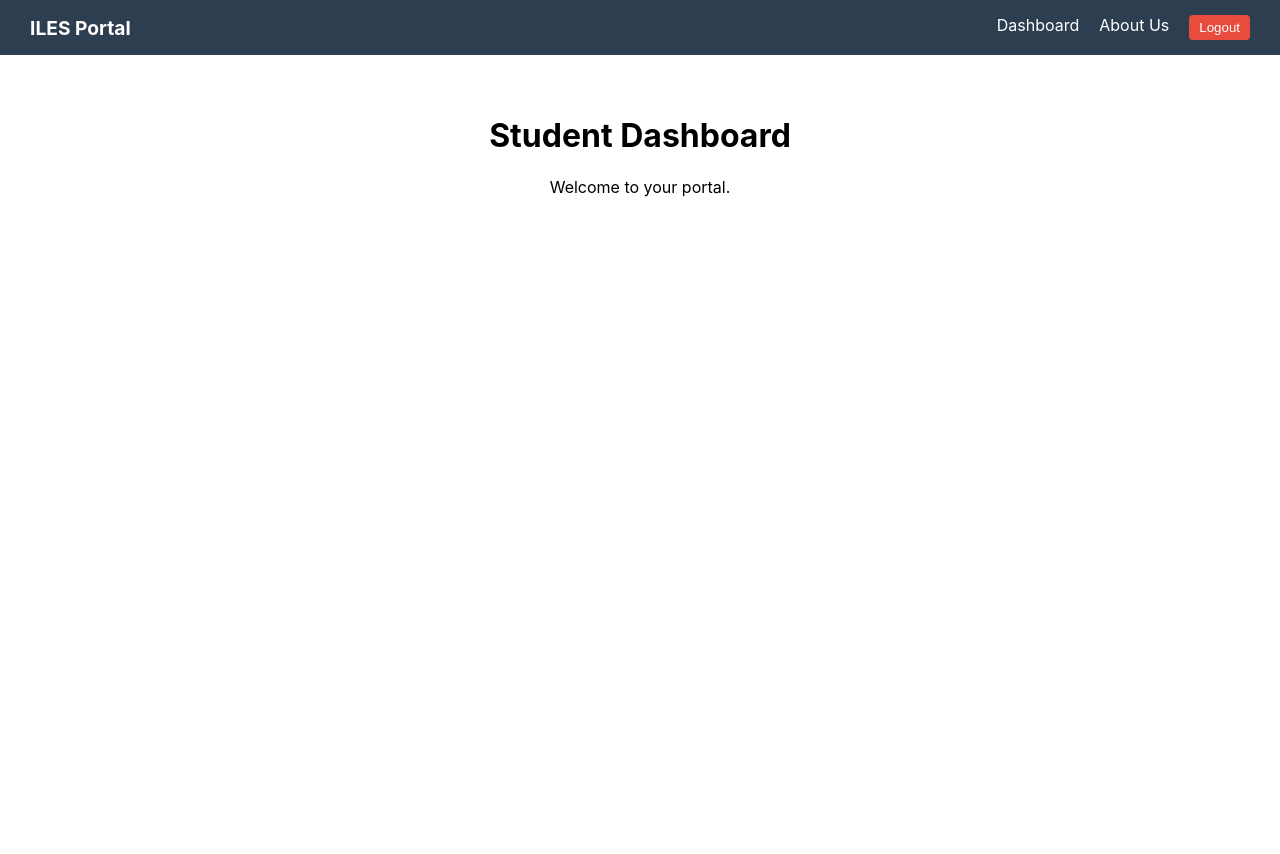
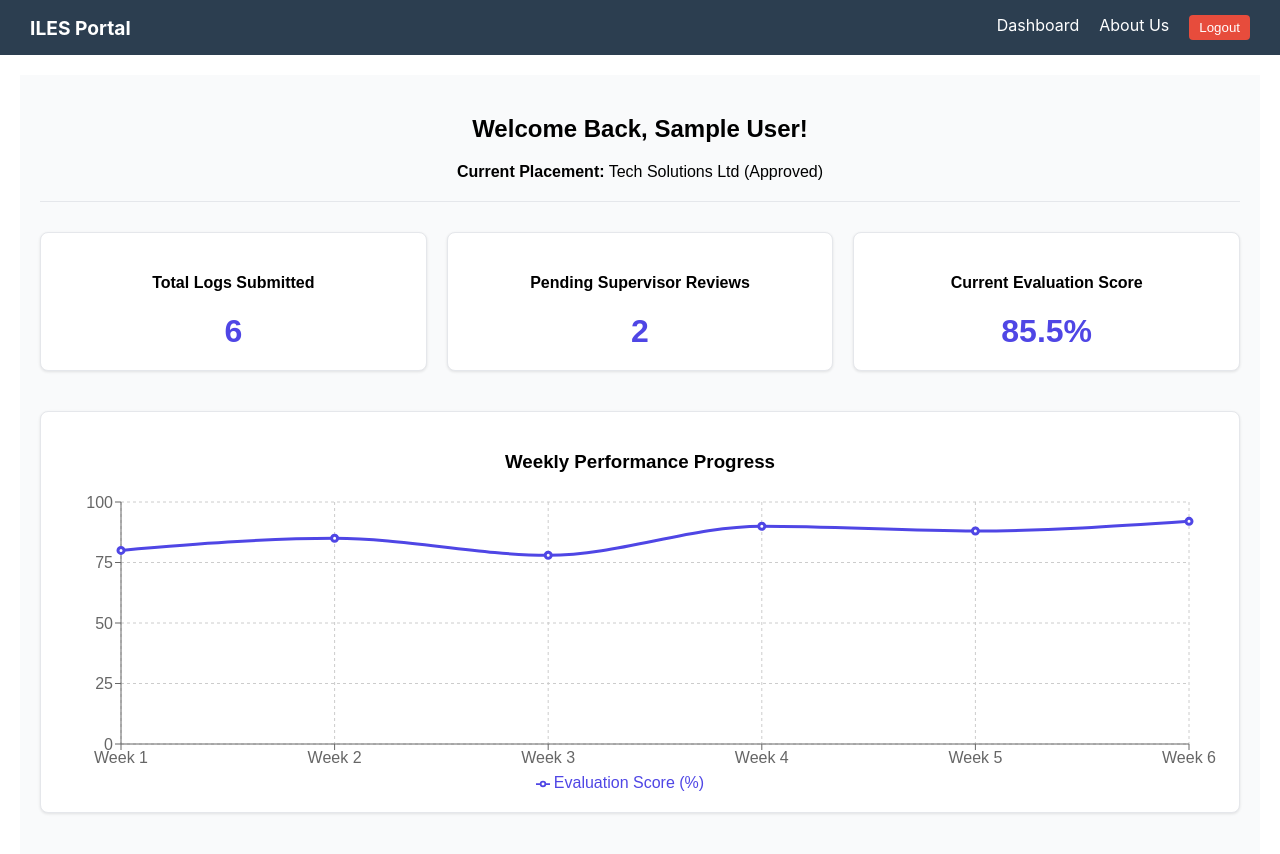
Before and after one commit to christineprettynankabirwa-star/ILES, a React (Create React App) app in the folder frontend/: page /student-dashboard in a window 1280 px wide. Shown: the top 854 px of the page. Before the commit the page ends 800 px from the top, so only its background shows below. Built offline with nearby package versions, Linux system fonts and the light colour scheme; sample sign-in values are in the browser's storage.

Commit message:
modified the student dashboard

```diff
--- a/frontend/src/components/StudentDashboard.js
+++ b/frontend/src/components/StudentDashboard.js
@@ -1,12 +1,159 @@
-import React from 'react';
+import React, { useState, useEffect } from 'react';
+import { LineChart, Line, XAxis, YAxis, CartesianGrid, Tooltip, Legend, ResponsiveContainer } from 'recharts';
 
-function StudentDashboard() {
+const StudentDashboard = () => {
+  const [dashboardData, setDashboardData] = useState({
+    studentName: "Student",
+    placement: { company: "Tech Solutions Ltd", status: "Approved" },
+    metrics: { totalLogsSubmitted: 6, pendingReviews: 2, finalScore: 85.5 },
+    weeklyPerformance: [
+      { week: 'Week 1', score: 80 },
+      { week: 'Week 2', score: 85 },
+      { week: 'Week 3', score: 78 },
+      { week: 'Week 4', score: 90 },
+      { week: 'Week 5', score: 88 },
+      { week: 'Week 6', score: 92 },
+    ]
+  });
+  const [loading, setLoading] = useState(true);
+
+  useEffect(() => {
+    const fetchUserData = () => {
+      try {
+        // Try to get the logged-in user's name from localStorage (set during login)
+        const storedUser = localStorage.getItem('user');
+
+        if (storedUser) {
+          const userObj = JSON.parse(storedUser);
+
+          setDashboardData(prevState => ({
+            ...prevState,
+            studentName: userObj.name || userObj.username || "Authenticated Student"
+          }));
+        }
+      } catch (error) {
+        console.error("Error parsing user data from localStorage:", error);
+      } finally {
+        setLoading(false);
+      }
+    };
+
+    fetchUserData();
+  }, []);
+
+  if (loading) {
     return (
-        <div style={{ padding: '20px' }}>
-            <h1>Student Dashboard</h1>
-            <p>Welcome to your portal.</p>
+      <div style={styles.loadingContainer}>
+        <h3>Loading Student Dashboard...</h3>
+      </div>
+    );
+  }
+
+  return (
+    <div style={styles.container}>
+      <header style={styles.header}>
+        {/* This dynamically displays the logged in user's name */}
+        <h2>Welcome Back, {dashboardData.studentName}!</h2>
+        <p><strong>Current Placement:</strong> {dashboardData.placement.company} ({dashboardData.placement.status})</p>
+      </header>
+
+      <hr style={styles.divider} />
+
+      <div style={styles.grid}>
+        <div style={styles.card}>
+          <h4>Total Logs Submitted</h4>
+          <p style={styles.metricValue}>{dashboardData.metrics.totalLogsSubmitted}</p>
         </div>
-    );
-}
+        <div style={styles.card}>
+          <h4>Pending Supervisor Reviews</h4>
+          <p style={styles.metricValue}>{dashboardData.metrics.pendingReviews}</p>
+        </div>
+        <div style={styles.card}>
+          <h4>Current Evaluation Score</h4>
+          <p style={styles.metricValue}>{dashboardData.metrics.finalScore}%</p>
+        </div>
+      </div>
+
+      <div style={styles.chartContainer}>
+        <h3>Weekly Performance Progress</h3>
+        <div style={{ width: '100%', height: 300 }}>
+          <ResponsiveContainer>
+            <LineChart
+              data={dashboardData.weeklyPerformance}
+              margin={{ top: 10, right: 30, left: 0, bottom: 0 }}
+            >
+              <CartesianGrid strokeDasharray="3 3" />
+              <XAxis dataKey="week" />
+              <YAxis domain={[0, 100]} />
+              <Tooltip />
+              <Legend />
+              <Line
+                type="monotone"
+                dataKey="score"
+                stroke="#4F46E5"
+                strokeWidth={3}
+                activeDot={{ r: 8 }}
+                name="Evaluation Score (%)"
+              />
+            </LineChart>
+          </ResponsiveContainer>
+        </div>
+      </div>
+    </div>
+  );
+};
+
+const styles = {
+  container: {
+    padding: '20px',
+    fontFamily: 'Arial, sans-serif',
+    backgroundColor: '#F9FAFB',
+    minHeight: '100vh',
+  },
+  header: {
+    marginBottom: '20px',
+  },
+  divider: {
+    border: '0',
+    height: '1px',
+    background: '#E5E7EB',
+    marginBottom: '30px',
+  },
+  grid: {
+    display: 'flex',
+    gap: '20px',
+    flexWrap: 'wrap',
+    marginBottom: '40px',
+  },
+  card: {
+    flex: '1',
+    minWidth: '220px',
+    backgroundColor: '#FFFFFF',
+    padding: '20px',
+    borderRadius: '8px',
+    boxShadow: '0 1px 3px rgba(0,0,0,0.1)',
+    border: '1px solid #E5E7EB',
+    textAlign: 'center',
+  },
+  metricValue: {
+    fontSize: '2rem',
+    fontWeight: 'bold',
+    color: '#4F46E5',
+    margin: '10px 0 0 0',
+  },
+  chartContainer: {
+    backgroundColor: '#FFFFFF',
+    padding: '20px',
+    borderRadius: '8px',
+    boxShadow: '0 1px 3px rgba(0,0,0,0.1)',
+    border: '1px solid #E5E7EB',
+  },
+  loadingContainer: {
+    display: 'flex',
+    justifyContent: 'center',
+    alignItems: 'center',
+    height: '100vh',
+  }
+};
 
 export default StudentDashboard;
```
